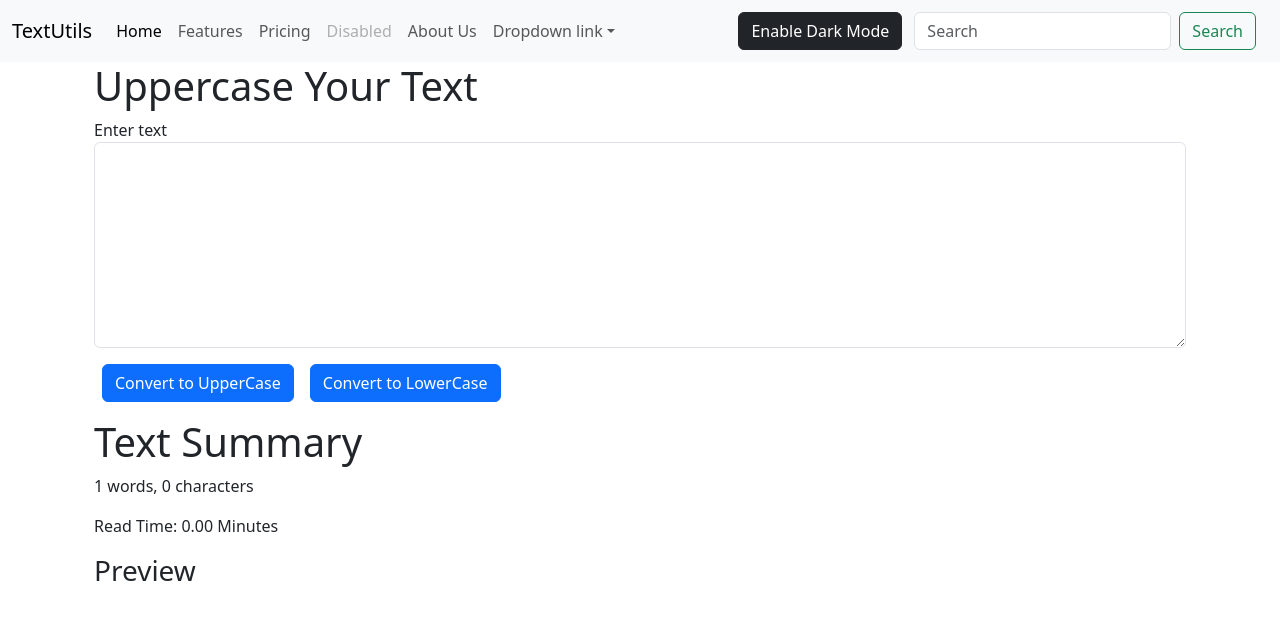
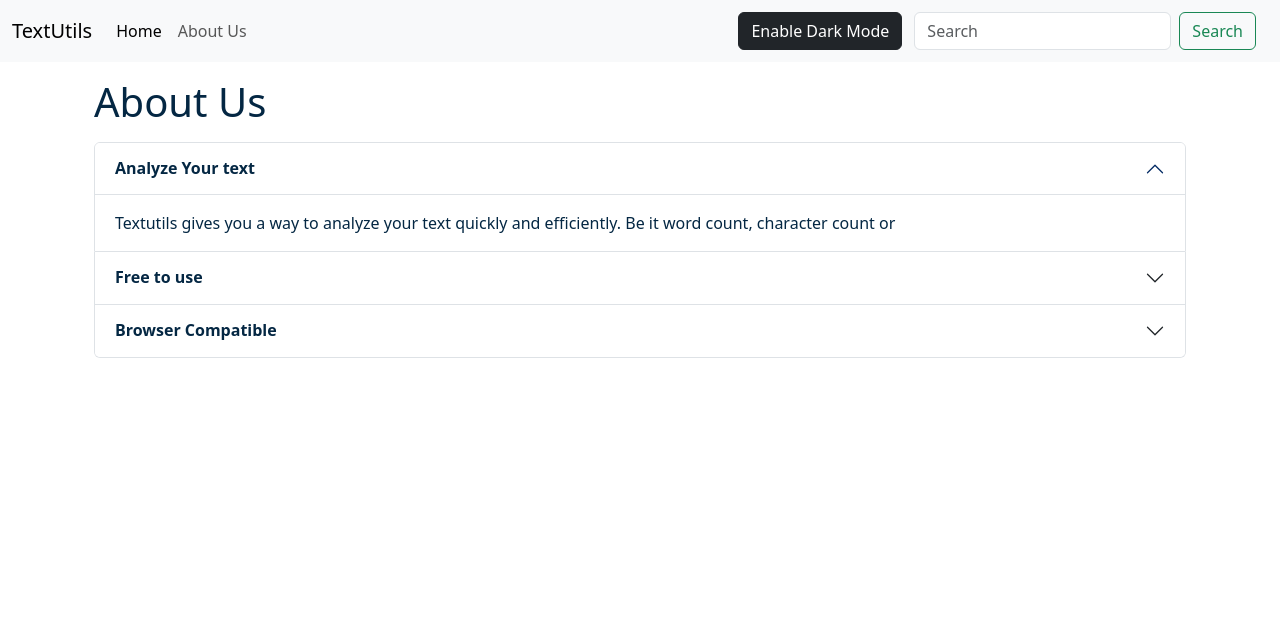
Before and after one commit to AhmedAsim-69/TextUtils, a React (Create React App) app: page /about in a window 1280 px wide. Shown: the top 620 px of the page. Built offline with nearby package versions, Linux system fonts and the light colour scheme.

Commit message:
Integrated React Router

```diff
--- a/package.json
+++ b/package.json
@@ -8,6 +8,7 @@
     "@testing-library/user-event": "^13.5.0",
     "react": "^18.2.0",
     "react-dom": "^18.2.0",
+    "react-router-dom": "^6.14.1",
     "react-scripts": "5.0.1",
     "web-vitals": "^2.1.4"
   },
--- a/src/App.js
+++ b/src/App.js
@@ -4,6 +4,13 @@
 import Navbar from "./components/Navbar";
 import TextForm from "./components/TextForm";
 import Alert from "./components/Alert";
+import About from "./components/About";
+
+import {
+  BrowserRouter,
+  Route,
+  Routes
+} from "react-router-dom";
 
 function App() {
   const [themeMode, setThemeMode] = useState("light")
@@ -38,11 +45,20 @@
 
   return (
     <>
-      <Navbar title="TextUtils" aboutText="About Us" themeMode={themeMode} toggleThemeMode={toggleThemeMode} btnText={btnText}/>
-      <Alert alert={alert}/>
-      <div className="container">
-        <TextForm title="Uppercase Your Text" label="Enter text" themeMode={themeMode}/>
-      </div>
+      <BrowserRouter>
+        <Navbar title="TextUtils" aboutText="About Us" themeMode={themeMode} toggleThemeMode={toggleThemeMode} btnText={btnText}/>
+        <Alert alert={alert}/>
+        <div className="container">
+          <Routes>
+
+            <Route exact path="/about" element={<About/>}>
+              </Route>
+            <Route exact path="/" element={<TextForm title="Uppercase Your Text" label="Enter text" themeMode={themeMode}/>}>
+              </Route>
+
+          </Routes>
+        </div>
+      </BrowserRouter>
     </>
   );
 }
--- /dev/null
+++ b/src/components/About.js
@@ -0,0 +1,60 @@
+import React from 'react'
+
+export default function About(props) {
+
+    // const [myStyle, setMyStyle] = useState({
+    //     color: 'black',
+    //     backgroundColor: 'white'
+    // })
+    let myStyle = {
+        color: props.mode ==='dark'?'white':'#042743',
+        backgroundColor: props.mode ==='dark'?'rgb(36 74 104)':'white',
+    }
+
+    return (
+        <div className="container">
+            <h1 className="my-3" style={{color: props.mode ==='dark'?'white':'#042743'}}>About Us</h1>
+            <div className="accordion" id="accordionExample">
+                <div className="accordion-item">
+                    <h2 className="accordion-header" id="headingOne">
+                    <button className="accordion-button" type="button" style={myStyle} data-bs-toggle="collapse" data-bs-target="#collapseOne" aria-expanded="true" aria-controls="collapseOne">
+                    <strong>Analyze Your text </strong>
+                    </button>
+                    </h2>
+                    <div id="collapseOne" className="accordion-collapse collapse show" aria-labelledby="headingOne" data-bs-parent="#accordionExample">
+                    <div className="accordion-body" style={myStyle}>
+                    Textutils gives you a way to analyze your text quickly and efficiently. Be it word count, character count or
+
+                    </div>
+                    </div>
+                </div>
+                <div className="accordion-item">
+                    <h2 className="accordion-header" id="headingTwo">
+                    <button className="accordion-button collapsed" style={myStyle} type="button" data-bs-toggle="collapse" data-bs-target="#collapseTwo" aria-expanded="false" aria-controls="collapseTwo">
+                    <strong>Free to use </strong>
+                    </button>
+                    </h2>
+                    <div id="collapseTwo" className="accordion-collapse collapse" aria-labelledby="headingTwo" data-bs-parent="#accordionExample">
+                    <div className="accordion-body" style={myStyle}>
+                    TextUtils is a free character counter tool that provides instant character count & word count statistics for a given text. TextUtils reports the number of words and characters. Thus it is suitable for writing text with word/ character limit.
+                    </div>
+                    </div>
+                </div>
+                <div className="accordion-item">
+                    <h2 className="accordion-header" id="headingThree">
+                    <button className="accordion-button collapsed" style={myStyle} type="button" data-bs-toggle="collapse" data-bs-target="#collapseThree" aria-expanded="false" aria-controls="collapseThree">
+                    <strong>Browser Compatible </strong>
+                    </button>
+                    </h2>
+                    <div id="collapseThree" className="accordion-collapse collapse" aria-labelledby="headingThree" data-bs-parent="#accordionExample">
+                    <div className="accordion-body" style={myStyle}>
+                    This word counter software works in any web browsers such as Chrome, Firefox, Internet Explorer, Safari, Opera. It suits to count characters in facebook, blog, books, excel document, pdf document, essays, etc.
+
+                    </div>
+                    </div>
+                </div>
+            </div>
+
+        </div>
+    )
+}
--- a/src/components/Navbar.js
+++ b/src/components/Navbar.js
@@ -1,23 +1,23 @@
 import React from "react";
 import PropTypes from 'prop-types'
-
+import {Link} from 'react-router-dom'
 
 export default function Navbar(props) {
   return (
     <nav className={`navbar navbar-expand-lg bg-body-tertiary py-1`} data-bs-theme={props.themeMode}>
       <div className="container-fluid">
-        <a className="navbar-brand" href="/">{props.title}</a>
+        <Link className="navbar-brand" to="/">{props.title}</Link>
         <button className="navbar-toggler" type="button" data-bs-toggle="collapse" data-bs-target="#navbarNavAltMarkup" aria-controls="navbarNavAltMarkup" aria-expanded="false" aria-label="Toggle navigation">
           <span className="navbar-toggler-icon"></span>
         </button>
         <div className="collapse navbar-collapse" id="navbarNavAltMarkup">
           <div className="navbar-nav">
-            <a className="nav-link active" aria-current="page" href="/">Home</a>
-            <a className="nav-link" href="/">Features</a>
+            <Link className="nav-link active" aria-current="page" to="/">Home</Link>
+            {/* <a className="nav-link" href="/">Features</a>
             <a className="nav-link" href="/">Pricing</a>
-            <a className="nav-link disabled" href="/">Disabled</a>
-            <a className="nav-link" href="/">{props.aboutText}</a>
-          <li className="nav-item dropdown">
+            <a className="nav-link disabled" href="/">Disabled</a> */}
+            <Link className="nav-link" to="/about">{props.aboutText}</Link>
+          {/* <li className="nav-item dropdown">
               <a className="nav-link dropdown-toggle" href="/" role="button" data-bs-toggle="dropdown" aria-expanded="false">
                 Dropdown link
               </a>
@@ -26,7 +26,7 @@
                 <li><a className="dropdown-item" href="/">Another action</a></li>
                 <li><a className="dropdown-item" href="/">Something else here</a></li>
               </ul>
-            </li>
+            </li> */}
           </div>
         </div>
         <button className={`btn btn-${props.themeMode === "light" ? "dark" : "light"}`} onClick={props.toggleThemeMode} >{props.btnText}</button>
```
Also changed, not shown: 1 other file (tests, documents, lock files or other folders).
